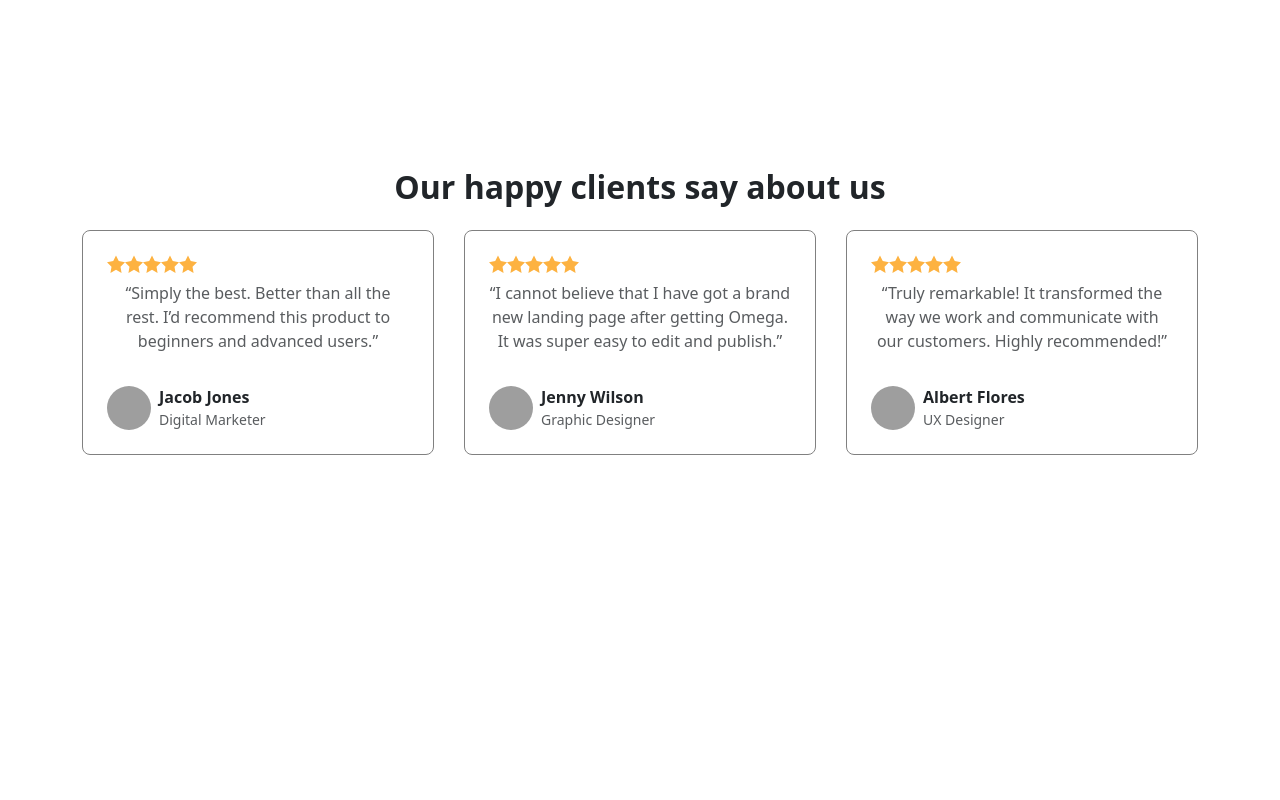
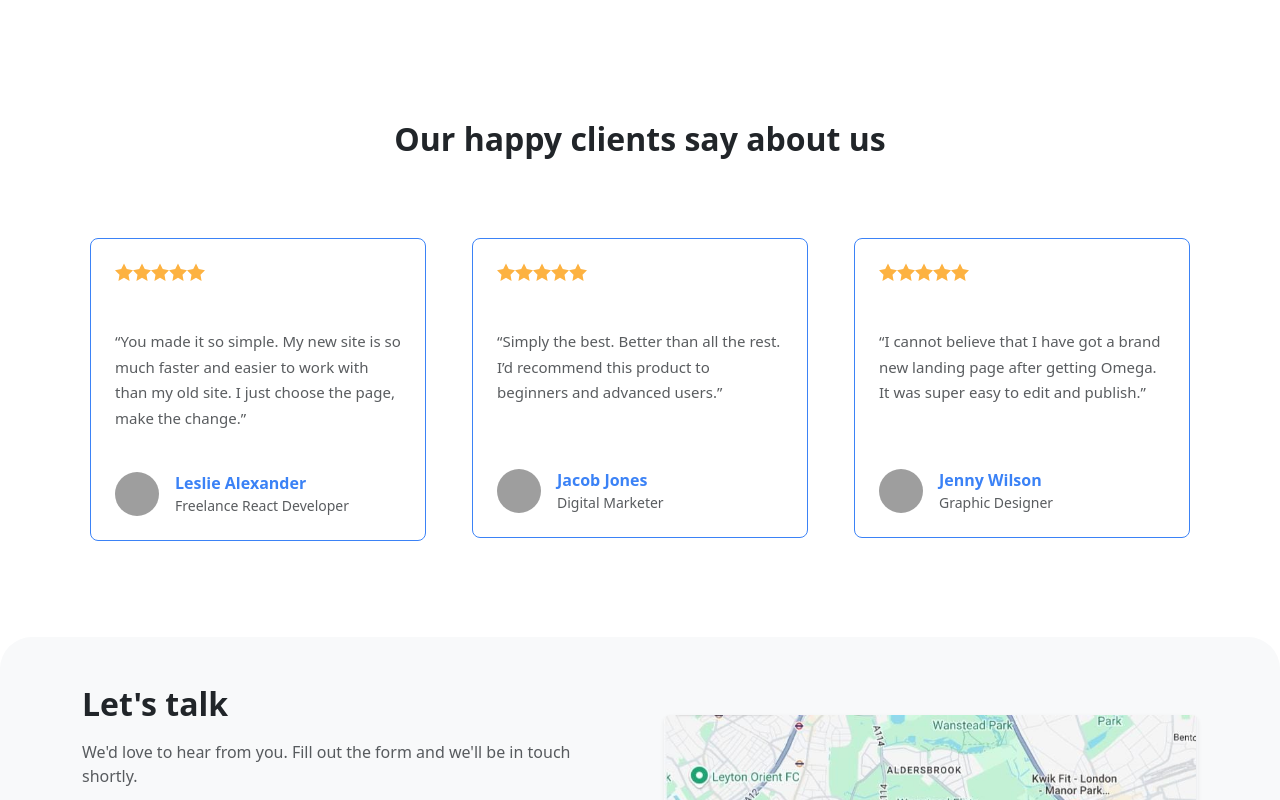
Before and after one commit to GayathriG5787/BDL2, a React (Vite) app in the folder client/: page / in a window 1280 px wide. Shown: the part 1580-2380 px from the top of the page. Built offline with nearby package versions, Linux system fonts and the light colour scheme; grey boxes are pictures that could not be loaded; a web font is replaced by a local one.

Commit message:
testimonial update

```diff
--- a/client/src/components/ContactUs.jsx
+++ b/client/src/components/ContactUs.jsx
@@ -4,7 +4,7 @@ import map from '../assets/map.png'
 
 const ContactUs = () => {
   return (
-    <section className="contact-section bg-light" id="contact">
+    <section className="my-2 contact-section bg-light" id="contact">
       <div className="container py-5">
         <div className="row g-5 align-items-center">
 
--- /dev/null
+++ b/client/src/components/Testimonials.css
@@ -0,0 +1,10 @@
+.testimonial-card {
+  transition: all 0.3s ease;
+  background: white;
+  border: 1px solid #3b82f6;
+}
+
+.testimonial-card:hover {
+  transform: translateY(-8px);
+  border: 2px solid #3b82f6;
+}
--- a/client/src/components/Testimonials.jsx
+++ b/client/src/components/Testimonials.jsx
@@ -1,5 +1,6 @@
 import React from 'react';
 import { Swiper, SwiperSlide } from 'swiper/react';
+import './Testimonials.css'
 import { Autoplay } from 'swiper/modules';
 import 'swiper/css';
 
@@ -36,19 +37,19 @@ const testimonials = [
 
 const Testimonials = () => {
   return (
-    <section className="py-5">
+    <section className="" style={{paddingBottom: '5rem'}}>
       <div className="container text-center">
-        <h2 className="fw-bold mb-4">Our happy clients say about us</h2>
+        <h2 className="fw-bold mb-4 pb-5">Our happy clients say about us</h2>
 
         <Swiper
-          modules={[Autoplay]}
+          // modules={[Autoplay]}
           spaceBetween={30}
           slidesPerView={2}
           loop={true}
-          autoplay={{
-            delay: 3000, // ⏱ 3 seconds pause on each slide
-            disableOnInteraction: false,
-          }}
+          // autoplay={{
+          //   delay: 3000, // ⏱ 3 seconds pause on each slide
+          //   disableOnInteraction: false,
+          // }}
           speed={1000} // Smooth transition
           grabCursor={true}
           allowTouchMove={true}
@@ -60,21 +61,46 @@ const Testimonials = () => {
         >
           {testimonials.map((t, i) => (
           <SwiperSlide key={i}>
-              <div className="p-4 bg-white rounded-3 h-100 d-flex flex-column justify-content-between" style={{border: "1px solid grey"}}>
+            <div
+            className="testimonial-card m-2 p-4 bg-white rounded-3 h-100 d-flex flex-column justify-content-between text-start"
+            style={{
+              minHeight: "300px",
+              gap: "1.5rem",
+            }}
+          >
+
+              {/* Star Rating + Quote */}
               <div>
-                  <div className="d-flex justify-content-start mb-2">
+                <div className="d-flex mb-5">
                   {[...Array(t.stars)].map((_, idx) => (
-                      <svg key={idx} xmlns="http://www.w3.org/2000/svg" width="18" height="18" fill="#FDB241" viewBox="0 0 24 24">
+                    <svg
+                      key={idx}
+                      xmlns="http://www.w3.org/2000/svg"
+                      width="18"
+                      height="18"
+                      fill="#FDB241"
+                      viewBox="0 0 24 24"
+                    >
                       <path d="M12 .587l3.668 7.568L24 9.75l-6 5.845 1.417 8.255L12 19.771 4.583 23.85 6 15.595 0 9.75l8.332-1.595z" />
                     </svg>
                   ))}
                 </div>
-                  <p className="text-muted">“{t.quote}”</p>
+                <p className="text-muted small mb-0" style={{ lineHeight: "1.7", fontSize: "15px" }}>
+                  “{t.quote}”
+                </p>
               </div>
+
+              {/* Avatar + Info */}
               <div className="d-flex align-items-center mt-3">
-                  <img src={t.img} className="rounded-circle" width="44" height="44" alt="avatar" />
-                  <div className="ms-2 text-start">
-                    <strong>{t.name}</strong>
+                <img
+                  src={t.img}
+                  className="rounded-circle"
+                  width="44"
+                  height="44"
+                  alt={t.name}
+                />
+                <div className="ms-3 text-primary">
+                  <div className="fw-bold">{t.name}</div>
                   <div className="text-muted small">{t.role}</div>
                 </div>
               </div>
--- a/client/src/pages/Home.css
+++ b/client/src/pages/Home.css
@@ -20,7 +20,6 @@
 /* 🟨 Section that scrolls above the spline */
 .spline-section-wrapper {
   position: relative;
-  min-height: 200vh;
   z-index: 1;
 }
 
```
Lines whose indentation alone changed are shown as unchanged.
